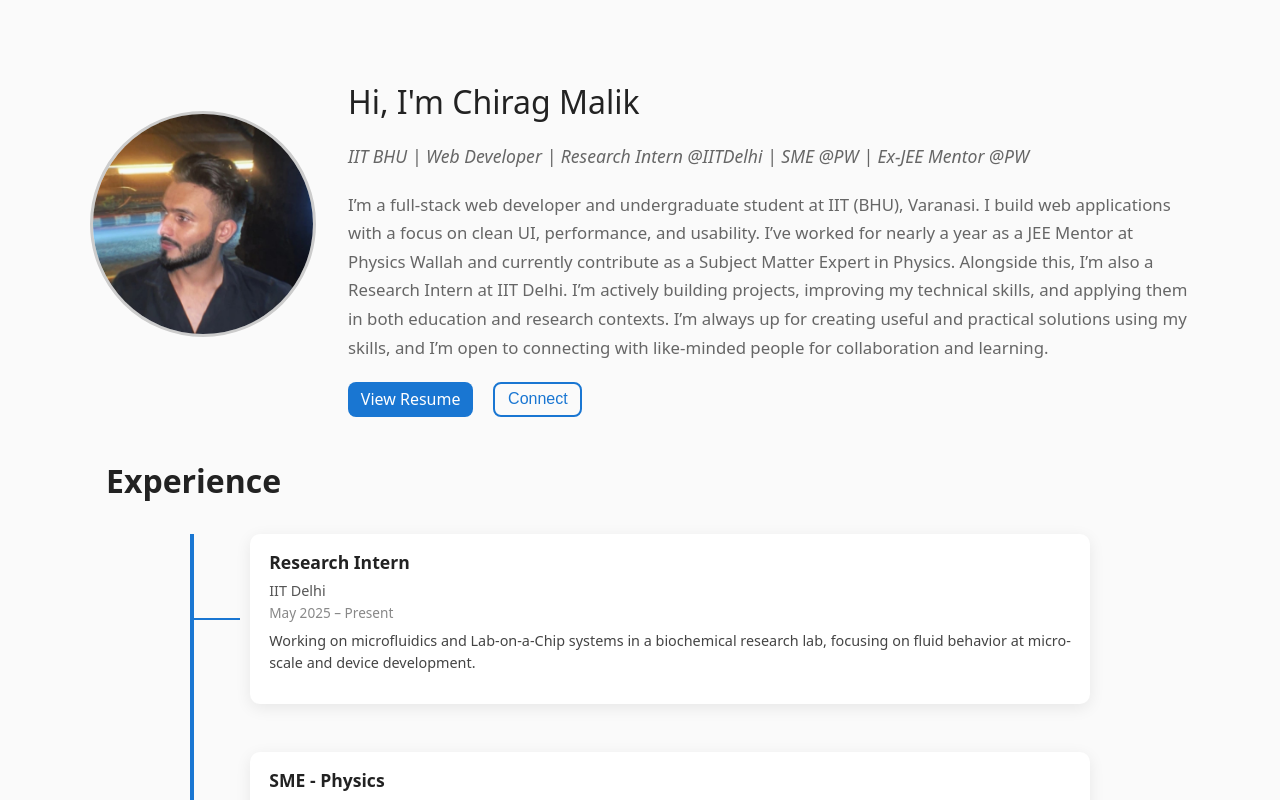
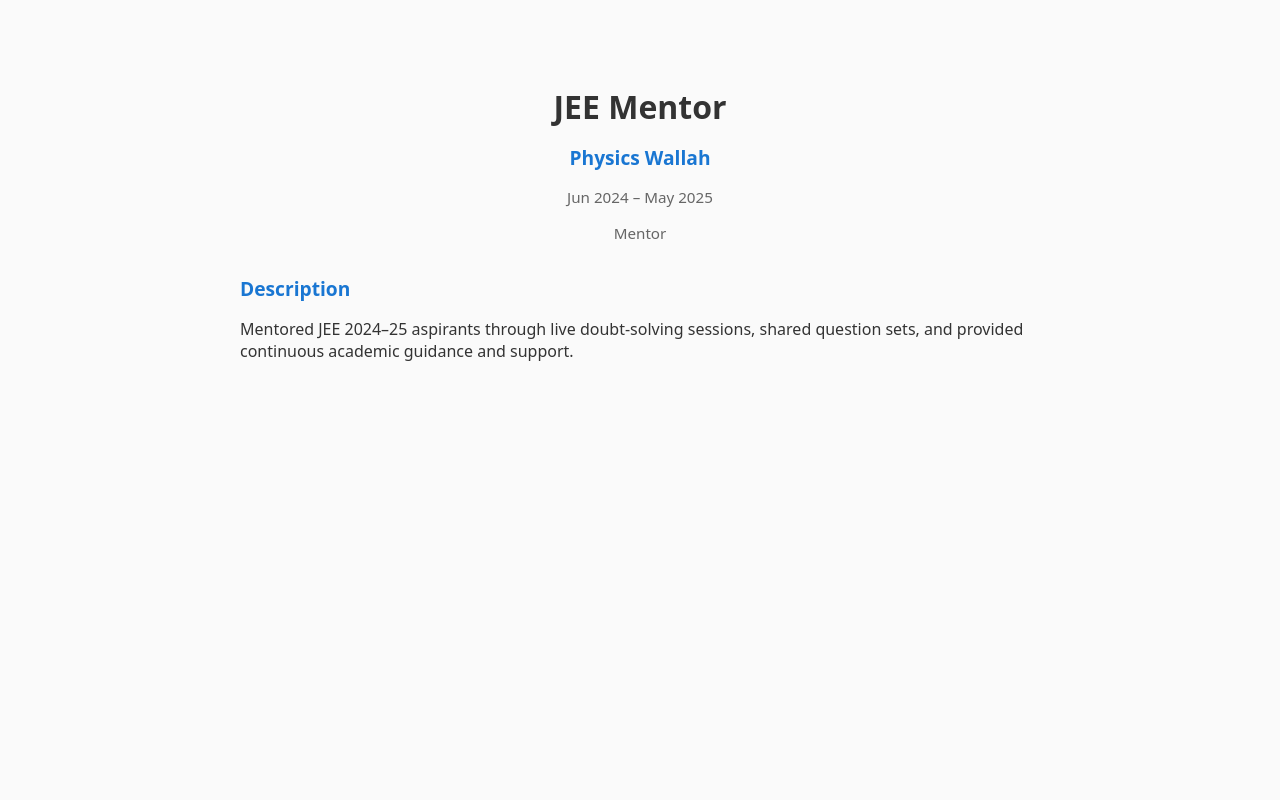
Before and after one commit to chiragmalik2612/chiragmalikpf, a React (Vite) app: page /experience/jee-mentor in a window 1280 px wide. Shown: the top 800 px of the page. Built offline with nearby package versions, Linux system fonts and the light colour scheme.

Commit message:
detail pages for project and experiences added

```diff
--- a/src/App.jsx
+++ b/src/App.jsx
@@ -1,4 +1,5 @@
 import React from "react";
+import { Routes, Route } from "react-router-dom";
 import Navbar from "./components/Navbar";
 import HeroSection from "./components/HeroSection";
 import ExperienceSection from "./components/ExperienceSection";
@@ -6,15 +7,15 @@ import ProjectsSection from "./components/ProjectsSection";
 import SkillsSection from "./components/SkillsSection";
 import ContactSection from "./components/ContactSection";
 import Footer from "./components/Footer";
+import EducationSection from "./components/EducationSection";
+import ProjectDetail from "./components/ProjectDetail";
+import ExperienceDetail from "./components/ExperienceDetail";
+
 import "./App.css";
-import EducationSection from "./components/EducationSection";
 
-function App() {
+function Home() {
   return (
     <>
-      {/* <Navbar /> */}
-      {/* <div className="spacer" /> */}
-
       <main className="container">
         <HeroSection />
         <ExperienceSection />
@@ -23,7 +24,19 @@ function App() {
         <EducationSection />
         <ContactSection />
       </main>
+    </>
+  );
+}
 
+function App() {
+  return (
+    <>
+      {/* <Navbar /> */}
+      <Routes>
+        <Route path="/" element={<Home />} />
+        <Route path="/projects/:slug" element={<ProjectDetail />} />
+        <Route path="/experience/:slug" element={<ExperienceDetail />} />
+      </Routes>
       {/* <Footer /> */}
     </>
   );
--- /dev/null
+++ b/src/components/ExperienceDetail.jsx
@@ -0,0 +1,27 @@
+import React from "react";
+import { useParams } from "react-router-dom";
+import { experiences } from "../data/experiences";
+import styles from "./ExperienceDetail.module.css";
+
+export default function ExperienceDetail() {
+  const { slug } = useParams();
+  const experience = experiences.find((exp) => exp.slug === slug);
+
+  if (!experience) {
+    return <div className={styles.notFound}>Experience not found.</div>;
+  }
+
+  return (
+    <div className={styles.container}>
+      <h1 className={styles.title}>{experience.title}</h1>
+      <h2 className={styles.org}>{experience.org}</h2>
+      <p className={styles.date}>{experience.date}</p>
+      <p className={styles.type}>{experience.type}</p>
+
+      <div className={styles.section}>
+        <h3>Description</h3>
+        <p>{experience.description}</p>
+      </div>
+    </div>
+  );
+}
--- /dev/null
+++ b/src/components/ExperienceDetail.module.css
@@ -0,0 +1,45 @@
+/* src/pages/ExperienceDetail.module.css */
+
+.container {
+  max-width: 800px;
+  margin: 2rem auto;
+  padding: 2rem;
+  font-family: system-ui, sans-serif;
+  color: #333;
+}
+
+.title {
+  font-size: 2rem;
+  font-weight: bold;
+  margin-bottom: 0.5rem;
+  text-align: center;
+}
+
+.org {
+  text-align: center;
+  font-size: 1.2rem;
+  color: #1976d2;
+}
+
+.date,
+.type {
+  text-align: center;
+  font-size: 0.95rem;
+  color: #666;
+  margin-bottom: 1rem;
+}
+
+.section {
+  margin-top: 2rem;
+}
+
+.section h3 {
+  font-size: 1.2rem;
+  color: #1976d2;
+  margin-bottom: 0.5rem;
+}
+
+.notFound {
+  padding: 2rem;
+  text-align: center;
+}
--- a/src/components/ExperienceSection.jsx
+++ b/src/components/ExperienceSection.jsx
@@ -1,34 +1,12 @@
 import React from "react";
 import styles from "./ExperienceSection.module.css";
-
-const experiences = [
-  {
-    title: "Research Intern",
-    org: "IIT Delhi",
-    date: "May 2025 – Present",
-    type: "Intern",
-    description:
-      "Working on microfluidics and Lab-on-a-Chip systems in a biochemical research lab, focusing on fluid behavior at micro-scale and device development.",
-  },
-  {
-    title: "SME - Physics",
-    org: "Physics Wallah",
-    date: "May 2025 – Present",
-    type: "Content",
-    description:
-      "Working on JEE Physics doubt resolution and preparing accurate, high-quality solutions for student queries.",
-  },
-  {
-    title: "JEE Mentor",
-    org: "Physics Wallah",
-    date: "Jun 2024 – May 2025",
-    type: "Mentor",
-    description:
-      "Mentored JEE 2024–25 aspirants through live doubt-solving sessions, shared question sets, and provided continuous academic guidance and support.",
-  },
-];
+import { experiences } from "../data/experiences";
+// import { useNavigate } from "react-router-dom";
+import { Link } from "react-router-dom";
 
 export default function ExperienceSection() {
+  // const navigate = useNavigate();
+
   return (
     <section className={styles.timelineWrapper}>
       <h2 className={styles.heading}>Experience</h2>
@@ -39,17 +17,13 @@ export default function ExperienceSection() {
             <div className={styles.card}>
               <div className={styles.titleRow}>
                 <span className={styles.title}>{item.title}</span>
-                {/* <span
-                  className={`${styles.badge} ${
-                    styles[item.type.toLowerCase()]
-                  }`}
-                >
-                  {item.type}
-                </span> */}
               </div>
               <div className={styles.org}>{item.org}</div>
               <div className={styles.date}>{item.date}</div>
               <p className={styles.desc}>{item.description}</p>
+              <Link to={`/experience/${item.slug}`} className={styles.viewLink}>
+                Read About My Experience →
+              </Link>
             </div>
           </div>
         ))}
--- /dev/null
+++ b/src/components/ProjectDetail.jsx
@@ -0,0 +1,60 @@
+import React from "react";
+import { useParams, Link } from "react-router-dom";
+import { projects } from "../data/projects";
+import styles from "./ProjectDetail.module.css";
+
+const ProjectDetail = () => {
+  const { slug } = useParams();
+  const project = projects.find((p) => p.slug === slug);
+
+  if (!project) {
+    return (
+      <div className={styles.notFound}>
+        <h2>Project not found</h2>
+        <Link to="/">← Back to Projects</Link>
+      </div>
+    );
+  }
+
+  return (
+    <div className={styles.container}>
+      <h1 className={styles.title}>{project.title}</h1>
+
+      <div className={styles.links}>
+        <a href={project.liveLink} target="_blank" rel="noreferrer">
+          🔗 Live Demo
+        </a>
+        <a href={project.githubLink} target="_blank" rel="noreferrer">
+          💻 GitHub
+        </a>
+      </div>
+
+      <div className={styles.section}>
+        <h3>Tech Stack</h3>
+        <div className={styles.techList}>
+          {project.techStack.map((tech, idx) => (
+            <span key={idx} className={styles.techItem}>
+              {tech}
+            </span>
+          ))}
+        </div>
+      </div>
+
+      <div className={styles.section}>
+        <h3>About</h3>
+        <p>{project.description}</p>
+      </div>
+
+      <div className={styles.section}>
+        <h3>Challenges & Learnings</h3>
+        <p>{project.challenges}</p>
+      </div>
+
+      <Link className={styles.backLink} to="/">
+        ← Back to Projects
+      </Link>
+    </div>
+  );
+};
+
+export default ProjectDetail;
--- /dev/null
+++ b/src/components/ProjectDetail.module.css
@@ -0,0 +1,71 @@
+
+.container {
+  padding: 2rem;
+  max-width: 800px;
+  margin: auto;
+  font-family: system-ui, sans-serif;
+  color: #333;
+}
+
+.title {
+  font-size: 2rem;
+  font-weight: bold;
+  margin-bottom: 1rem;
+  text-align: center;
+}
+
+.links {
+  display: flex;
+  justify-content: center;
+  gap: 1rem;
+  margin-bottom: 1.5rem;
+}
+
+.links a {
+  text-decoration: none;
+  color: white;
+  background-color: #0077ff;
+  padding: 0.5rem 1rem;
+  border-radius: 6px;
+  font-weight: bold;
+  transition: background-color 0.2s ease;
+}
+
+.links a:hover {
+  background-color: #005fcc;
+}
+
+.section {
+  margin-bottom: 1.5rem;
+}
+
+.section h3 {
+  font-size: 1.3rem;
+  margin-bottom: 0.5rem;
+  color: #0077ff;
+}
+
+.techList {
+  display: flex;
+  flex-wrap: wrap;
+  gap: 0.5rem;
+}
+
+.techItem {
+  background-color: #f0f0f0;
+  padding: 0.4rem 0.8rem;
+  border-radius: 20px;
+  font-size: 0.9rem;
+}
+
+.notFound {
+  padding: 2rem;
+  text-align: center;
+}
+
+.backLink {
+  display: inline-block;
+  margin-top: 1rem;
+  text-decoration: none;
+  color: #ae00ff;
+}
--- a/src/components/ProjectsSection.jsx
+++ b/src/components/ProjectsSection.jsx
@@ -1,30 +1,7 @@
 import React from "react";
 import styles from "./ProjectsSection.module.css";
 import { useNavigate } from "react-router-dom";
-
-const projects = [
-  {
-    title: "PhyJEEcs",
-    description:
-      "PhyJEEcs is a web application designed to assist JEE aspirants in practicing Physics questions chapter-wise. It enables students to track their progress, improve problem-solving skills, and monitor performance through a structured and user-friendly interface. Users can attempt questions of varying difficulty, view their attempt history, and gain insights into their chapter-wise performance.",
-    techStack: [
-      "React.js",
-      "Node.js",
-      "Express.js",
-      "MongoDB",
-      "RestAPI",
-      "Cloudinary",
-    ],
-    slug: "phyjeecs",
-  },
-  {
-    title: "EmOOd",
-    description:
-      "This web application allows you to regularly record your moods and emotions, maintaining a comprehensive history to help you better understand and analyze your feelings over time. It also provides support for those who struggle with identifying and expressing emotions—a condition known as Alexithymia—by offering relatable options to help articulate what you’re experiencing.",
-    techStack: ["React.js", "Firebase", "Bootstrap", "Chart.js"],
-    slug: "emood",
-  },
-];
+import { projects } from "../data/projects";
 
 const ProjectsSection = () => {
   const navigate = useNavigate();
--- /dev/null
+++ b/src/data/experiences.js
@@ -0,0 +1,30 @@
+
+export const experiences = [
+  {
+    title: "Research Intern",
+    slug: "research-intern",
+    org: "IIT Delhi",
+    date: "May 2025 – Present",
+    type: "Intern",
+    description:
+      "Working on microfluidics and Lab-on-a-Chip systems in a biochemical research lab, focusing on fluid behavior at micro-scale and device development.",
+  },
+  {
+    title: "SME - Physics",
+    slug: "sme-physics",
+    org: "Physics Wallah",
+    date: "May 2025 – Present",
+    type: "Content",
+    description:
+      "Working on JEE Physics doubt resolution and preparing accurate, high-quality solutions for student queries.",
+  },
+  {
+    title: "JEE Mentor",
+    slug: "jee-mentor",
+    org: "Physics Wallah",
+    date: "Jun 2024 – May 2025",
+    type: "Mentor",
+    description:
+      "Mentored JEE 2024–25 aspirants through live doubt-solving sessions, shared question sets, and provided continuous academic guidance and support.",
+  },
+];
--- /dev/null
+++ b/src/data/projects.js
@@ -0,0 +1,42 @@
+export const projects = [
+  {
+    title: "PhyJEEcs",
+    slug: "phyjeecs",
+    description:
+      "PhyJEEcs is a web application designed to assist JEE aspirants in practicing Physics questions chapter-wise. It enables students to track their progress, improve problem-solving skills, and monitor performance through a structured and user-friendly interface. Users can attempt questions of varying difficulty, view their attempt history, and gain insights into their chapter-wise performance.",
+    techStack: [
+      "React.js",
+      "Node.js",
+      "Express.js",
+      "MongoDB",
+      "RestAPI",
+      "Cloudinary",
+    ],
+    liveLink: "https://phyjeecs.live",
+    githubLink: "https://github.com/yourusername/phyjeecs",
+    challenges:
+      "Integrating performance tracking with chapter-wise filtering required custom backend design. Learned how to build scalable APIs and effective data structures for attempt tracking.",
+  },
+  {
+    title: "EmOOd",
+    slug: "emood",
+    description:
+      "This web application allows you to regularly record your moods and emotions, maintaining a comprehensive history to help you better understand and analyze your feelings over time. It also provides support for those who struggle with identifying and expressing emotions—a condition known as Alexithymia—by offering relatable options to help articulate what you’re experiencing.",
+    techStack: ["React.js", "Firebase", "Bootstrap", "Chart.js"],
+    liveLink: "https://emood.live",
+    githubLink: "https://github.com/yourusername/emood",
+    challenges:
+      "Designing an intuitive mood tracking UI was challenging. Learned how to use Chart.js effectively for visual analytics and how to structure emotional data in Firebase.",
+  },
+  {
+    title: "Chapters Dashboard Backend",
+    slug: "chapters-dashboard-backend",
+    description:
+      "A REST API to manage chapters, including listing, filtering, and admin upload. Includes Redis cache and rate limiter.",
+    techStack: ["Node.js", "Express.js", "Bootstrap", "Redis", "MongoDB"],
+    liveLink: "https://emood.live",
+    githubLink: "https://github.com/yourusername/emood",
+    challenges:
+      "Designing an intuitive mood tracking UI was challenging. Learned how to use Chart.js effectively for visual analytics and how to structure emotional data in Firebase.",
+  },
+];
```
Also changed, not shown: src/components/ExperienceSection.module.css (+14 -1 lines).
